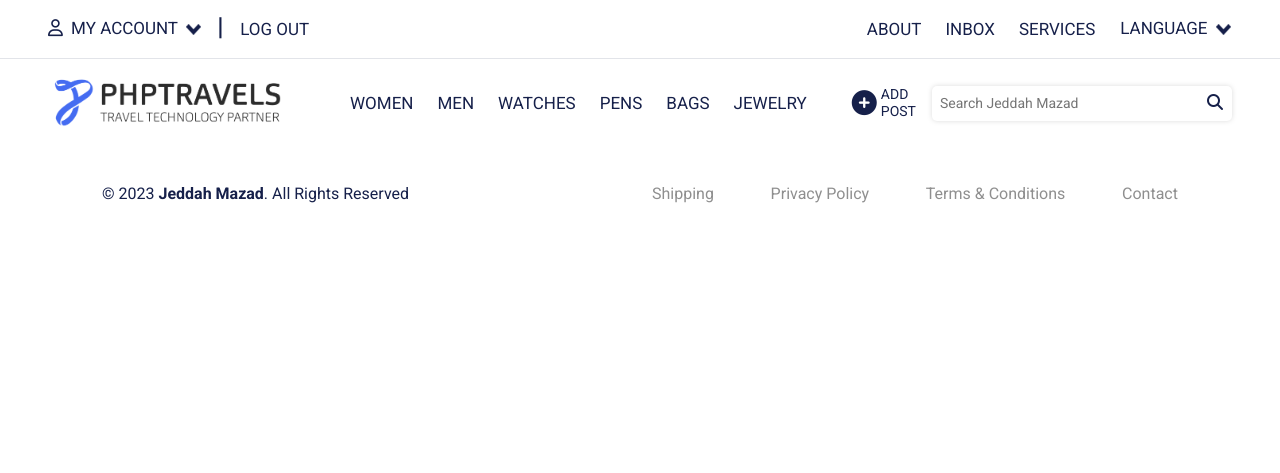
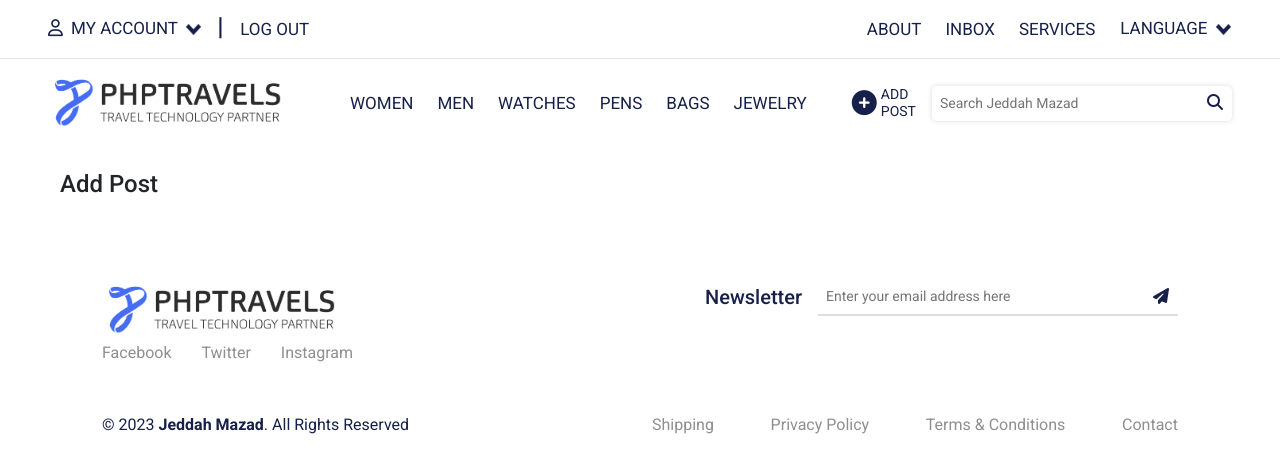
Before and after one commit to sadiquecode/jeddahmazad, a PHP site: page /addpost.html in a window 1280 px wide. Shown: the top 473 px of the page. Run offline with PHP 8.4, Linux system fonts and the light colour scheme; some libraries are stand-ins or nearby versions.

Commit message:
codessss

```diff
--- a/addpost.html
+++ b/addpost.html
@@ -256,7 +256,18 @@
         </div>
         <!-- ==============================Navbar End==============================-->
     </header>
-
+    <!-- ==============================Auction Card Start==============================-->
+    <section class="addpost_heading">
+        <div class="container-fluid">
+            <div class="px-md-5">
+                <h4 class="py-4">Add Post</h4>
+            </div>
+        </div>
+        <div class="addpost_content">
+            <div class="container">
+            </div>
+        </div>
+    </section>
     <!-- =============================Footer Start==============================-->
     <div class="footer_top_line">
         <hr>
@@ -309,11 +320,13 @@
     <section class="footer_block">
         <div class="footer_block_btn">
             <ul>
-                <li class="list-unstyled mb-3"><a href="#" target="_blank" rel="noopener noreferrer">CONTACT US</a></li>
+                <li class="list-unstyled mb-3"><a href="#" target="_blank" rel="noopener noreferrer">CONTACT US</a>
+                </li>
                 <li class="list-unstyled mb-3"><a href="#" target="_blank" rel="noopener noreferrer">TERMS &
                         CONDITIONS</a>
                 </li>
-                <li class="list-unstyled mb-3"><a href="#" target="_blank" rel="noopener noreferrer">PRIVACY POLICY</a>
+                <li class="list-unstyled mb-3"><a href="#" target="_blank" rel="noopener noreferrer">PRIVACY
+                        POLICY</a>
                 </li>
             </ul>
             <p>© 2023 <a href="#"><b>Jeddah Mazad.</b></a> All Rights Reserved</p>
--- a/assets/css/style.css
+++ b/assets/css/style.css
@@ -335,7 +335,8 @@
 /* ==============================Navbar End ============================== */
 /* ============================== Banner Start ============================== */
 .banner_carousel,
-.search_heading {
+.search_heading,
+.addpost_heading {
     padding-top: 146px;
 }
 
@@ -654,7 +655,8 @@
 /* -------------------------------search Filter page -------------------------------  */
 /* ============================== Custom Search Start ============================== */
 
-.search_content {
+.search_content,
+.addpost_content {
     background-color: var(--white-smoke);
 }
 
@@ -877,7 +879,8 @@
     }
 
     .banner_carousel,
-    .search_heading {
+    .search_heading,
+    .addpost_heading {
         padding-top: 63px;
     }
 
--- a/login.html
+++ b/login.html
@@ -195,9 +195,9 @@
                     <div class="mt-5 col-md-5 mx-auto">
                         <div class="content">
                             <div class="form-floating mb-3">
-                                <input type="text" class="form-control shadow-none" id="firstname" placeholder=" "
-                                    name="firstname" required="First name">
-                                <label for="firstname">First name</label>
+                                <input type="text" class="form-control shadow-none" id="username"
+                                    placeholder="User Name" name="username" required>
+                                <label for="username">User Name</label>
                             </div>
                             <div class="form-floating mb-3 position-relative password_eye">
                                 <input type="password" class="form-control shadow-none" id="password"
```
